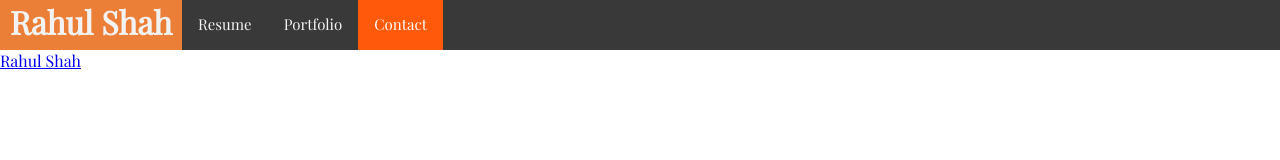
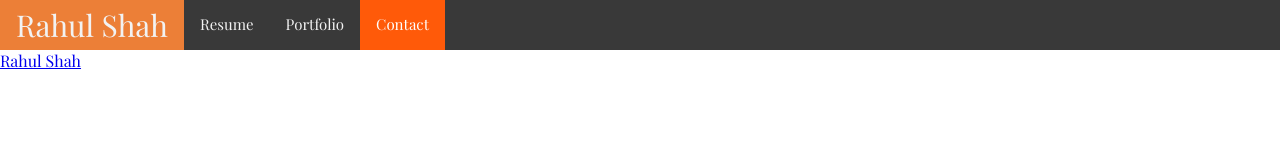
Before and after one commit to rahulshahaha/professional, a plain HTML site: page contact.html in a window 1280 px wide. Drawn offline with nearby package versions, Linux system fonts and the light colour scheme.

Commit message:
top nav improvements

```diff
--- a/contact.html
+++ b/contact.html
@@ -14,17 +14,17 @@
   <body style="width:100%; height:100%; margin:0;">
 
     <div class="pageholder">
-            <div class="topBar nonActive">
-                    <a href="index.html">
-                            <h1>Rahul Shah</h1>
-                          </a>
-            <div class="topnav">
+            <div class="topBar">
 
-                    <a href="resume.html">Resume</a>
-                    <a href="#portfolio">Portfolio</a>
-                    <a class = "active" href="contact.html">Contact</a>
+
+                    <div class="topnav">
+
+                      <a class="ar" href="index.html">Rahul Shah</a>
+                      <a href="resume.html">Resume</a>
+                      <a href="#portfolio">Portfolio</a>
+                      <a class="active" href="contact.html">Contact</a>
+                    </div>
                   </div>
-            </div>
 
         <div class="LI-profile-badge"  data-version="v1" data-size="large" data-locale="en_US" data-type="horizontal" data-theme="dark" data-vanity="rahul-n-shah">
             <a class="LI-simple-link" href='https://www.linkedin.com/in/rahul-n-shah?trk=profile-badge'>Rahul Shah</a>
--- a/styles.css
+++ b/styles.css
@@ -44,9 +44,13 @@ h1{
     background-color: var(--second-color) ;
     padding: 0px 10px 0px 10px;
     margin: 0px auto 0px auto;
-    height: 100%;
+    height: 50px;
+    width: inherit;
     color: #f2f2f2;
+    position: fixed;
 }
+
+
 
 .nonActive h1{
 
@@ -63,7 +67,9 @@ h1{
 .topnav {
     background-color: var(--main-color) ;
     overflow: hidden;
-    height: 100%;
+    height: 50px;
+    width: inherit;
+    position:fixed;
   }
 
   /* Style the links inside the navigation bar */
@@ -89,3 +95,13 @@ h1{
     background-color: var(--second-color);
     color: white;
   }
+
+a.ar{
+    float: left;
+    color: #f2f2f2;
+    text-align: center;
+    padding: 5px 16px;
+    text-decoration: none;
+    font-size: 30px;
+    height: 100%;
+}
```
Also changed, not shown: index.html (+7 -3 lines), resume.html (+4 -4 lines).
